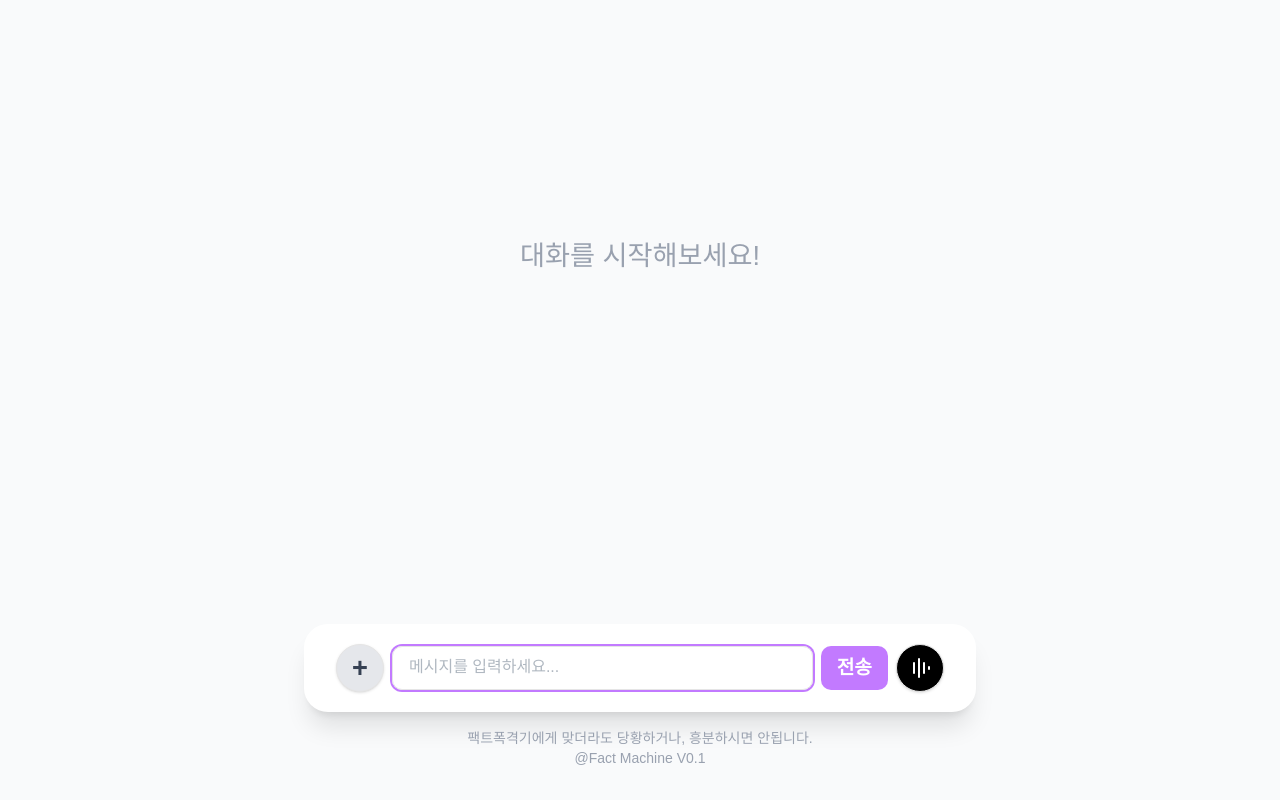
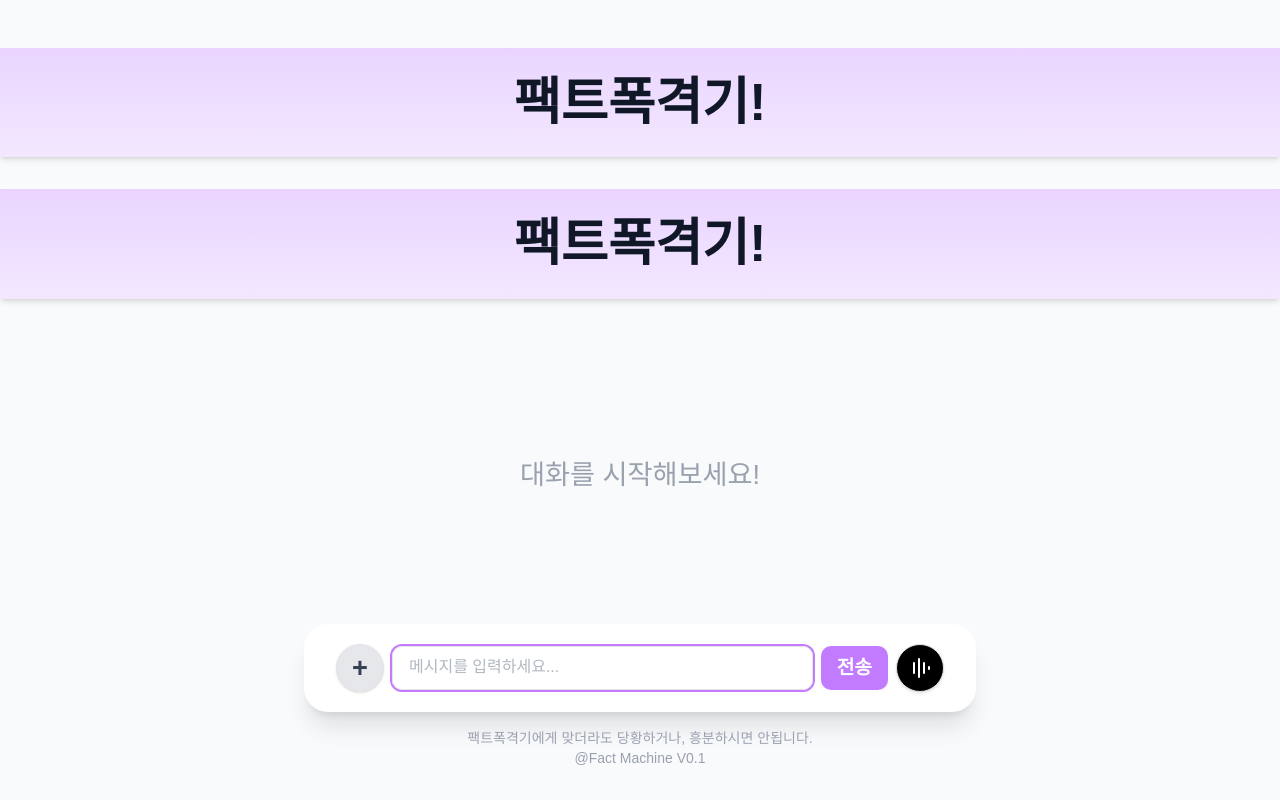
Before and after one commit to js48jjw/FactMachine, a Next.js app: page / in a window 1280 px wide. Built offline with nearby package versions, Linux system fonts and the light colour scheme.

Commit message:
headtitle

```diff
--- a/src/app/layout.tsx
+++ b/src/app/layout.tsx
@@ -15,7 +15,7 @@ export default function RootLayout({ children }: { children: React.ReactNode })
         <link rel="apple-touch-icon" href="/icon-192x192.png" />
         <link rel="icon" type="image/png" sizes="192x192" href="/icon-192x192.png" />
         <link rel="icon" type="image/png" sizes="512x512" href="/icon-512x512.png" />
-        <title>팩트폭격기!</title>
+
       </head>
       <body>
         {/* 좌측 고정 광고 */}
--- a/src/app/page.tsx
+++ b/src/app/page.tsx
@@ -1,7 +1,7 @@
 'use client';
 
 import React, { useState, useEffect, useCallback } from "react";
-
+import TitleHeader from "../components/TitleHeader";
 import ChatWindow from "../components/ChatWindow";
 import { useVoice } from "../hooks/useVoice";
 import type { Message } from "../components/ChatWindow";
@@ -108,7 +108,7 @@ export default function HomePage() {
   return (
     <main className="min-h-screen bg-gray-50 flex flex-col items-center justify-start">
       <div className="w-full flex flex-col items-center mt-12 mb-8">
-
+      <TitleHeader />
       </div>
       <ChatWindow
         messages={messages}
--- a/src/components/ChatWindow.tsx
+++ b/src/components/ChatWindow.tsx
@@ -3,7 +3,7 @@ import MessageInput from "./MessageInput";
 import ReactMarkdown from "react-markdown";
 import remarkGfm from "remark-gfm";
 import Spinner from "./ui/Spinner";
-
+import TitleHeader from "./TitleHeader";
 
 export interface Message {
   id: number;
@@ -59,7 +59,7 @@ const ChatWindow: React.FC<ChatWindowProps> = ({
 
   return (
     <>
-
+    <TitleHeader />
       <div className="flex-1 overflow-y-auto p-4">
         {messages.length === 0 ? (
           <div className="flex flex-1 min-h-[40vh] items-center justify-center">
--- /dev/null
+++ b/src/components/TitleHeader.tsx
@@ -0,0 +1,9 @@
+import * as React from "react";
+
+const TitleHeader = () => (
+  <header className="w-full py-6 text-center bg-gradient-to-b from-purple-200 to-purple-100 shadow-md">
+    <h1 className="text-3xl font-bold text-gray-900">팩트폭격기!</h1>
+  </header>
+);
+
+export default TitleHeader;
```
